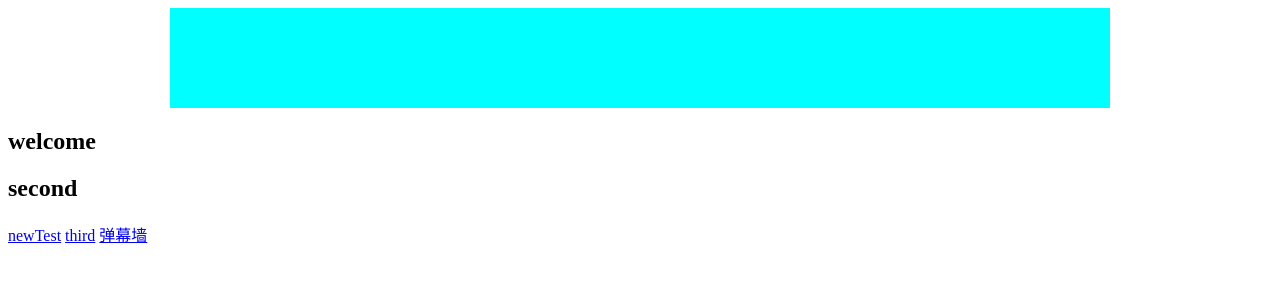
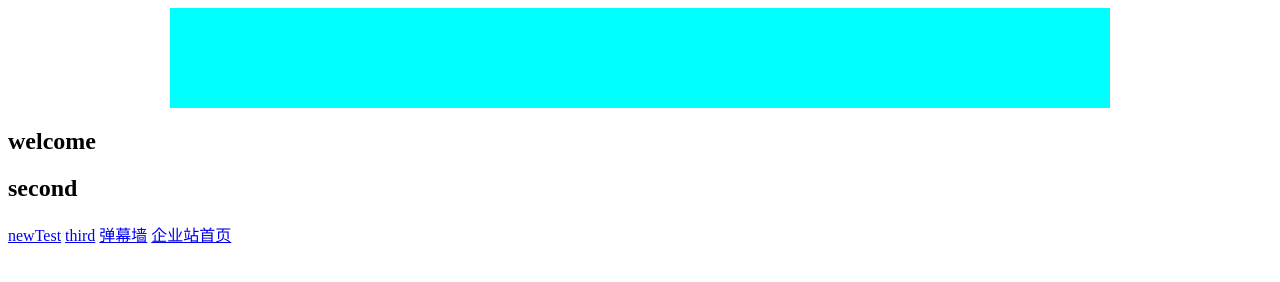
Before and after one commit to yyj3603/train, a plain HTML site: page index.html in a window 1280 px wide. Drawn offline with Linux system fonts and the light colour scheme.

Commit message:
添加向企业站的跳转

```diff
--- a/index.html
+++ b/index.html
@@ -21,5 +21,6 @@
     <a href="newTest.html">newTest</a>
     <a href="third.html">third</a>
     <a href="danmuqiang/danmu.html">弹幕墙</a>
+    <a href="qiyezhan/qiyezhan.html">企业站首页</a>
 </body>
 </html>
```
